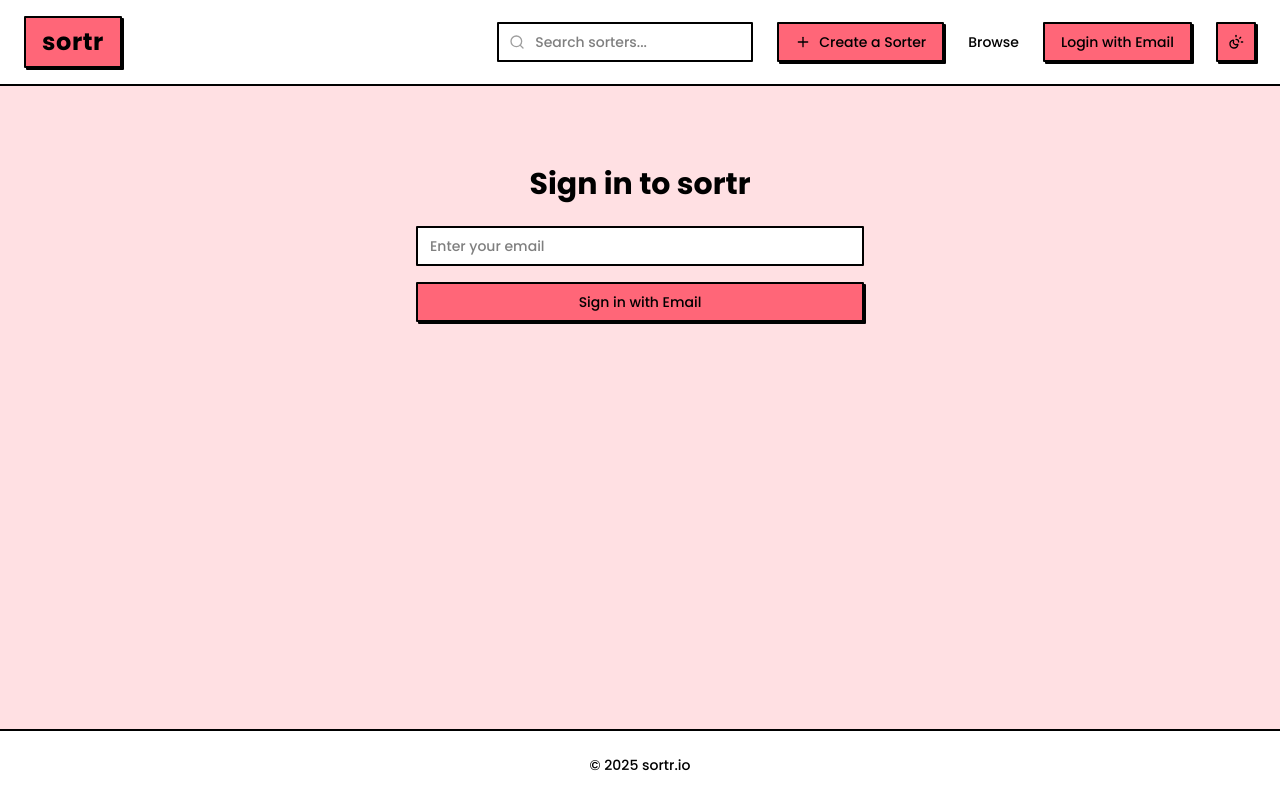
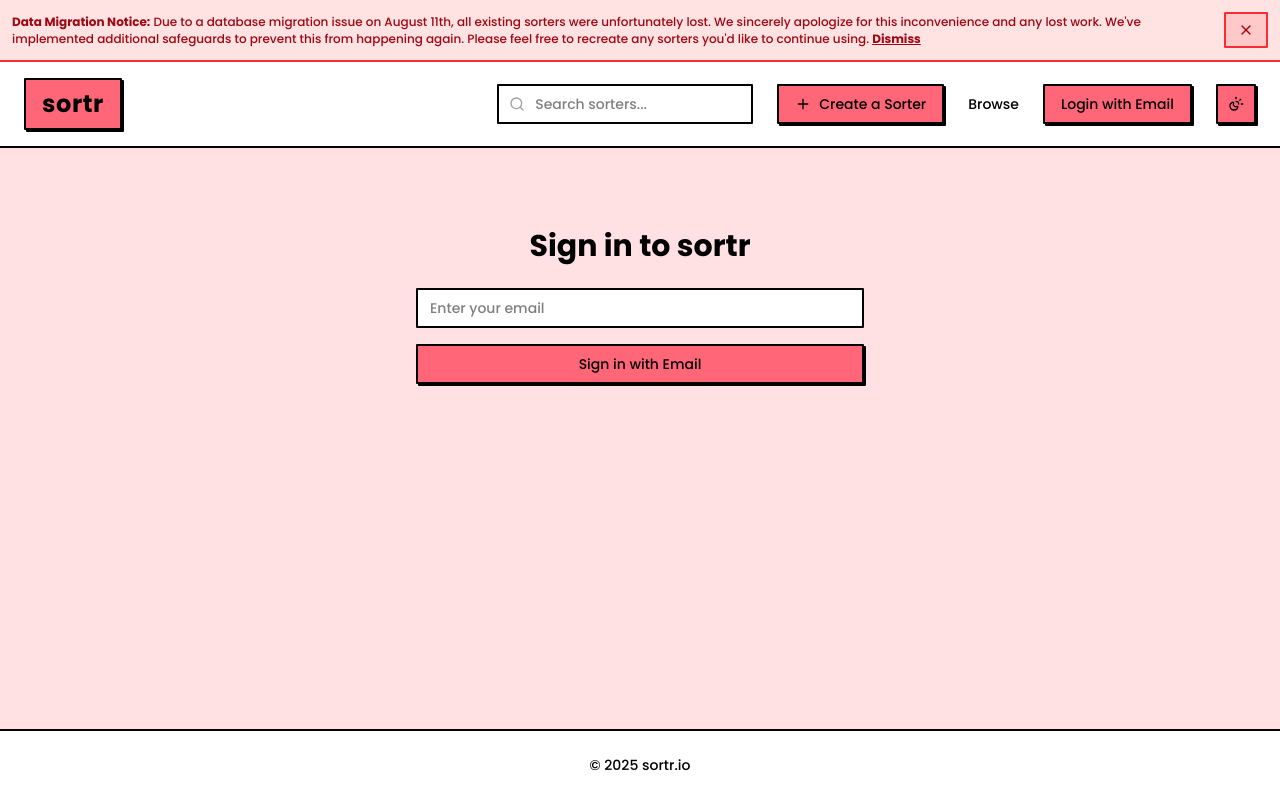
Before and after one commit to arvindeva/sortr, a Next.js app: page /auth/signin in a window 1280 px wide. Built offline with nearby package versions, Linux system fonts and the light colour scheme; no server answers.

Commit message:
Data Migration Banner

```diff
--- a/src/app/layout.tsx
+++ b/src/app/layout.tsx
@@ -4,6 +4,7 @@ import { Analytics } from "@vercel/analytics/next";
 import { Providers } from "@/components/providers";
 import { Navbar } from "@/components/navbar";
 import { Footer } from "@/components/footer";
+import { DataMigrationBanner } from "@/components/data-migration-banner";
 import NextTopLoader from "nextjs-toploader";
 
 import "./globals.css";
@@ -57,6 +58,7 @@ export default function RootLayout({
       >
         <Providers>
           <NextTopLoader color="#ff6b8a" showSpinner={false} height={3} />
+          <DataMigrationBanner />
           <Navbar />
           <div className="flex-1">{children}</div>
           <Footer />
--- /dev/null
+++ b/src/components/data-migration-banner.tsx
@@ -0,0 +1,55 @@
+"use client";
+
+import { useState, useEffect } from "react";
+import { X } from "lucide-react";
+import { Button } from "@/components/ui/button";
+
+export function DataMigrationBanner() {
+  const [isVisible, setIsVisible] = useState(false);
+
+  useEffect(() => {
+    // Check if banner was previously dismissed
+    const dismissed = localStorage.getItem("migration-banner-dismissed");
+    if (!dismissed) {
+      setIsVisible(true);
+    }
+  }, []);
+
+  const handleDismiss = () => {
+    setIsVisible(false);
+    localStorage.setItem("migration-banner-dismissed", "true");
+  };
+
+  if (!isVisible) return null;
+
+  return (
+    <div className="relative w-full bg-red-100 border-b-2 border-red-500 shadow-[0px_2px_0px_0px_#ef4444] dark:bg-red-950 dark:border-red-400 dark:shadow-[0px_2px_0px_0px_#f87171]">
+      <div className="w-full px-3 py-3">
+        <div className="flex items-center justify-between flex-wrap gap-2">
+          <div className="flex items-center gap-2 flex-1 min-w-0">
+            <div className="text-sm text-red-800 dark:text-red-200 font-medium">
+              <strong>Data Migration Notice:</strong> Due to a database migration issue on August 11th, all existing sorters were unfortunately lost.
+              We sincerely apologize for this inconvenience and any lost work. We've implemented additional safeguards to prevent this from happening again.
+              Please feel free to recreate any sorters you'd like to continue using.{" "}
+              <button
+                onClick={handleDismiss}
+                className="underline font-bold hover:no-underline transition-all"
+              >
+                Dismiss
+              </button>
+            </div>
+          </div>
+          <Button
+            variant="noShadow"
+            size="sm"
+            onClick={handleDismiss}
+            className="flex-shrink-0 bg-red-200 hover:bg-red-300 text-red-800 border-red-500 dark:bg-red-900 dark:hover:bg-red-800 dark:text-red-200 dark:border-red-400"
+          >
+            <X className="h-4 w-4" />
+            <span className="sr-only">Dismiss</span>
+          </Button>
+        </div>
+      </div>
+    </div>
+  );
+}
```
